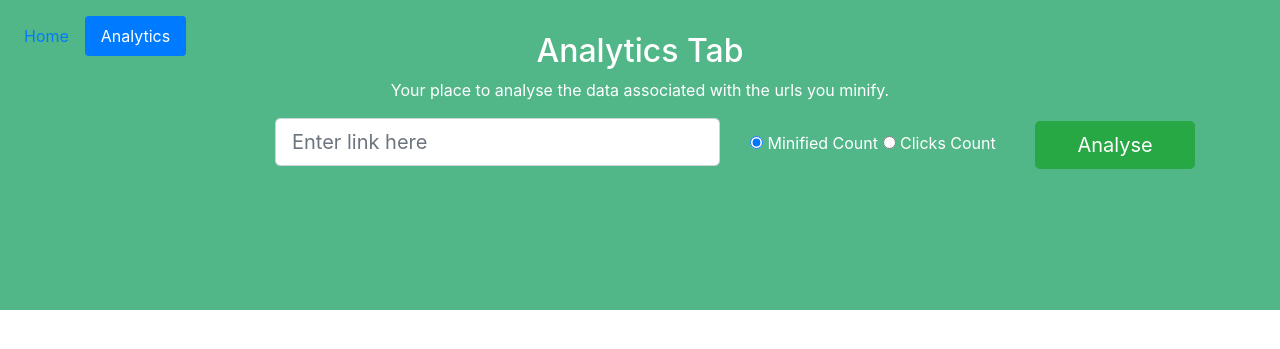
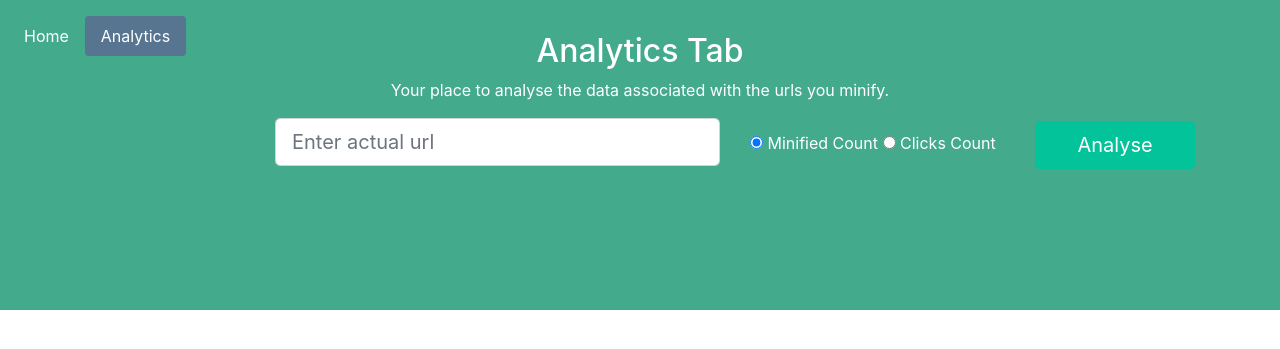
Before and after one commit to makriss/URL.zip, a Django app: page / in a window 1280 px wide, after a click on "Analytics". Shown: the top 349 px of the page. Run offline with Django 3.2, Linux system fonts and the light colour scheme; some libraries are stand-ins or nearby versions.

Commit message:
Minor UI modifications and comments added

```diff
--- a/interface/static/css/zipper.css
+++ b/interface/static/css/zipper.css
@@ -1,9 +1,9 @@
 
 section {
     padding: 2em 2em 6em;
-    background-color: #52b788;
     color: white;
 }
+.b_c {    background-color: #43aa8b;}
 .w_100{width: 100%}
 .m_b{ margin-bottom: 1.4em;}
 .i_b {display: inline-block; }
@@ -13,10 +13,10 @@ section {
     color: black;
     border-radius: 8px;
 }
-#url-input-group>div:first-child{
+#url-input-group>div:first-child, #url-input-group+div.row>div:first-child{
     padding-left: 0;
 }
-#url-input-group>div:last-child{
+#url-input-group>div:last-child, #url-input-group+div.row>div:first-child{
     padding-right: 0;
 }
 #minified-urls-div>ul{
@@ -68,3 +68,9 @@ div#homepage>ul.nav{
 #analytics-input-group{align-items: baseline;}
 div#analytics-result-card p.card-text{ font-size: 3em; }
 div#analytics-result-card {margin: auto;}
+#homepage .nav-link.active { background-color: #577590; }
+#homepage .nav-link { color: white; }
+.btn-pm {
+    background-color: #02c39a;
+    color: white;
+}
--- a/interface/static/js/angularCtrl.js
+++ b/interface/static/js/angularCtrl.js
@@ -74,13 +74,14 @@ app.controller('zipperCtrl', ['$scope', '$http', '$timeout', function(scope, $ht
             return this.url.substring(0, URL_VERBOSE_LIMIT) +  "...";
     }
 
+// Called after clicking Analyse button in Analysis tab
     scope.getAnalysis = function(url, mode){
-        if (!url || !mode){
+        if (!url || !mode){ // If input is empty, show error message and return
             showErrorMessage('blank');
             return;
         }
         let analytics_api = "";
-        switch(mode){
+        switch(mode){   // api to be called is selected based on the mode (radio button)
             case 'minified_count': analytics_api = MINIFIED_COUNT_API;
                                             scope.analytics.mode = "URL Minified Count";
                                             break;
@@ -91,12 +92,16 @@ app.controller('zipperCtrl', ['$scope', '$http', '$timeout', function(scope, $ht
         getAnalyticsData(analytics_api, url);
     }
 
+// Calls analytics api
     function getAnalyticsData(api, url){
+        if (!api || !url)
+            return;
+
         $http.post(api, {'url': url})
             .then(function(result){
                 if (result.data.error){
                     showErrorMessage(result.data.value, result.data.msg)
-                    scope.analytics.data = null;
+                    scope.analytics.data = null;    // Card will be hidden
                 }
                 else{
                     scope.analytics.data = result.data;
@@ -107,4 +112,14 @@ app.controller('zipperCtrl', ['$scope', '$http', '$timeout', function(scope, $ht
             })
     }
 
+// Monitoring value change for 'analytics_mode' model. Based on its current value,
+// placeholder in analytics input is changed.
+    scope.$watch('analytics_mode', (newVal) => {
+        if (newVal === "minified_count")
+            scope.analytics_placeholder = "Enter actual url";
+        else
+            scope.analytics_placeholder = "Enter minified url";
+
+    })
+
 }])
--- a/interface/static/js/angularService.js
+++ b/interface/static/js/angularService.js
@@ -14,7 +14,7 @@ app.directive('redAlert', function($timeout){
         scope: {
             msg: '='
         },
-        template: '<div class="alert alert-danger" role="alert" ng-hide="!msg.length" ng-bind="msg"></div>',
+        template: '<div class="alert alert-danger t_a" role="alert" ng-hide="!msg.length" ng-bind="msg"></div>',
         link: function(scope, elm, attr){
             window.ds = scope;
             scope.$watch('msg', function(newVal, oldVal){
--- a/interface/templates/homepage.html
+++ b/interface/templates/homepage.html
@@ -3,25 +3,6 @@
 {% get_static_prefix as STATIC_PREFIX %}
 {% block content %}
 <div id="homepage">
-<!--    <div class="container">-->
-<!--        <nav class="navbar navbar-expand-lg navbar-light bg-light">-->
-<!--          <a class="navbar-brand" href="#">UrlZipper</a>-->
-<!--&lt;!&ndash;          <button class="navbar-toggler" type="button" data-toggle="collapse" data-target="#navbarNav" aria-controls="navbarNav" aria-expanded="false" aria-label="Toggle navigation">&ndash;&gt;-->
-<!--&lt;!&ndash;            <span class="navbar-toggler-icon"></span>&ndash;&gt;-->
-<!--&lt;!&ndash;          </button>&ndash;&gt;-->
-<!--          <div class="collapse navbar-collapse" id="navbarNav">-->
-<!--            <ul class="navbar-nav" role="tablist">-->
-<!--              <li class="nav-item active">-->
-<!--                <a class="nav-link active" id="minify_tab-tab" data-toggle="tab" href="#minify_tab" role="tab" aria-controls="dweet" aria-selected="true">Home <span class="sr-only">(current)</span></a>-->
-<!--              </li>-->
-<!--              <li class="nav-item">-->
-<!--                <a class="nav-link" id="analytics-tab"  data-toggle="tab" href="#analytics" role="tab" aria-controls="dweet" aria-selected="false">Analytics</a>-->
-<!--              </li>-->
-<!--            </ul>-->
-<!--          </div>-->
-<!--        </nav>-->
-
-<!--    </div>-->
     <ul class="nav nav-pills">
       <li class="nav-item">
         <a class="nav-link active" id="zipper-tab" data-toggle="tab" href="#zipper" role="tab" aria-controls="zipper" aria-selected="true">Home</a>
@@ -32,8 +13,10 @@
     </ul>
 
     <div class="tab-content" id="myTabContent">
-          <div class="tab-pane fade show active" id="zipper" role="tabpanel" aria-labelledby="zipper-tab">
-            <section>
+
+    <!-- homepage view -->
+      <div class="tab-pane fade show active" id="zipper" role="tabpanel" aria-labelledby="zipper-tab">
+        <section class="b_c">
         <h1 class="t_a">Free URL Shortener</h1>
         <p class="t_a">
             [[brand_name]] is a free tool to shorten URLs. <br>
@@ -41,6 +24,7 @@
         </p>
         <br>
         <div class="container">
+
             <div class="row m_b" id="url-input-group">
                 <div class="offset-md-2 col-md-6">
                     <div class="input-group input-group-lg">
@@ -49,13 +33,13 @@
                     </div>
                 </div>
                 <div class="col-md-3">
-                    <button class="btn btn-success btn-lg w_100" ng-click="minifyUrl(url_string)">Zip it!</button>
+                    <button class="btn btn-pm btn-lg w_100" ng-click="minifyUrl(url_string)">Zip it!</button>
                 </div>
             </div>
 
             <!-- Error alert -->
             <div class="row m_b">
-                <div class="offset-md-2 col-md-5">
+                <div class="offset-md-2 col-md-9">
                     <red-alert msg="errorMessage"></red-alert>
                 </div>
             </div>
@@ -63,7 +47,7 @@
             <div class="row m_b">
                 <div class="offset-md-2 col-md-9" id="minified-urls-div" ng-if="minifiedUrlsList.length">
                     <ul>
-                        <li ng-repeat="url in minifiedUrlsList | orderBy:$index">
+                        <li ng-repeat="url in minifiedUrlsList | orderBy:-$index">
                             <span ng-bind="trimVerboseUrl.call(url)"></span>
                             <div class="i_b">
                                 <span>
@@ -79,11 +63,12 @@
         </div>
     </section>
           </div>
+        <!-- homepage view ends -->
 
         <!-- analytics tab -->
           <div class="tab-pane fade" id="analytics" role="tabpanel" aria-labelledby="analytics-tab">
 
-              <section>
+              <section class="b_c">
                   <h2 class="t_a">Analytics Tab</h2>
                   <p class="t_a">
                       Your place to analyse the data associated with the urls you minify.
@@ -93,7 +78,7 @@
                         <div class="offset-md-2 col-md-5">
                             <div class="input-group input-group-lg">
                               <input type="text" class="form-control" aria-label="Sizing example input" aria-describedby="inputGroup-sizing-lg"
-                                     placeholder="Enter link here" ng-model="url_analytics">
+                                     placeholder="[[analytics_placeholder]]" ng-model="url_analytics">
                             </div>
                         </div>
                           <div class="col-md-3" ng-init="analytics_mode = 'minified_count'">
@@ -103,7 +88,7 @@
                             <label for="clicks-count">Clicks Count</label>
                           </div>
                         <div class="col-md-2">
-                            <button class="btn btn-success btn-lg w_100" ng-click="getAnalysis(url_analytics, analytics_mode)">Analyse</button>
+                            <button class="btn btn-pm btn-lg w_100" ng-click="getAnalysis(url_analytics, analytics_mode)">Analyse</button>
                         </div>
                     </div>
 
@@ -116,7 +101,7 @@
                   </div>
               </section>
                 <br>
-              <div id="analytics-result-card" class="card text-white bg-info mb-3" style="max-width: 18rem;" ng-if="analytics.data">
+              <div id="analytics-result-card" class="card text-white b_c mb-3" style="max-width: 18rem;" ng-if="analytics.data">
                   <div class="card-header t_a" ng-bind="analytics.mode"></div>
                   <div class="card-body">
                         <h5 class="card-title" ng-bind="trimVerboseUrl.call(analytics.data)"></h5>
--- a/interface/views.py
+++ b/interface/views.py
@@ -25,4 +25,4 @@ def resolve_and_redirect(request, hashed_url):
     except Http404:
         return HttpResponse("<h2>Url does not exist</h2>")
 
-    return HttpResponseRedirect("{}{}".format(PROTOCOL_SECURE, instance.url)) # prefixing https
+    return HttpResponseRedirect("{}{}".format(PROTOCOL_SECURE, instance.url))  # prefixing https
```
Also changed, not shown: zipper/utility_functions.py (+11 -4 lines), zipper/views.py (+10 -5 lines).
